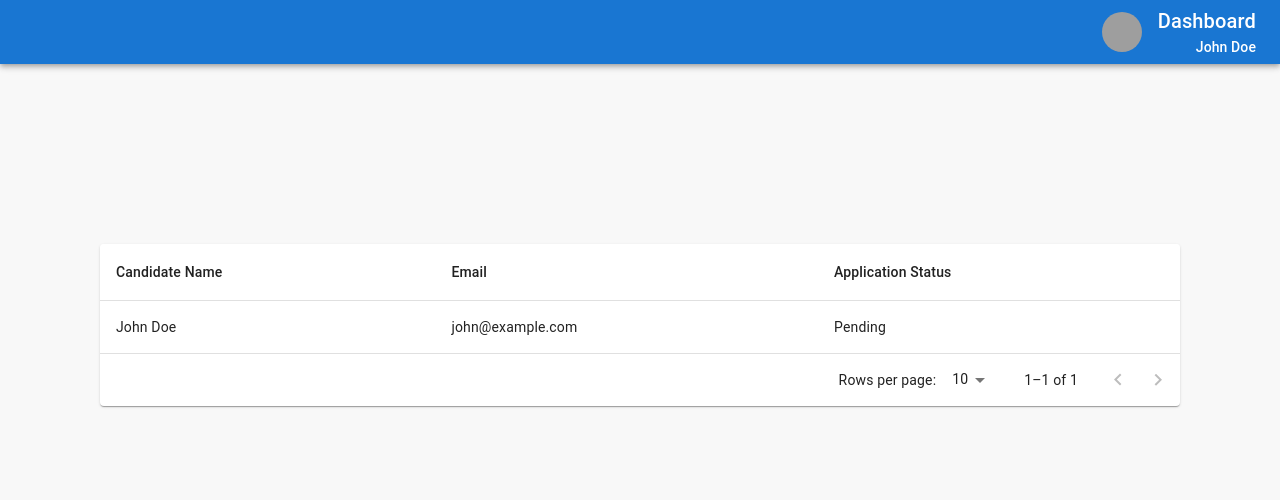
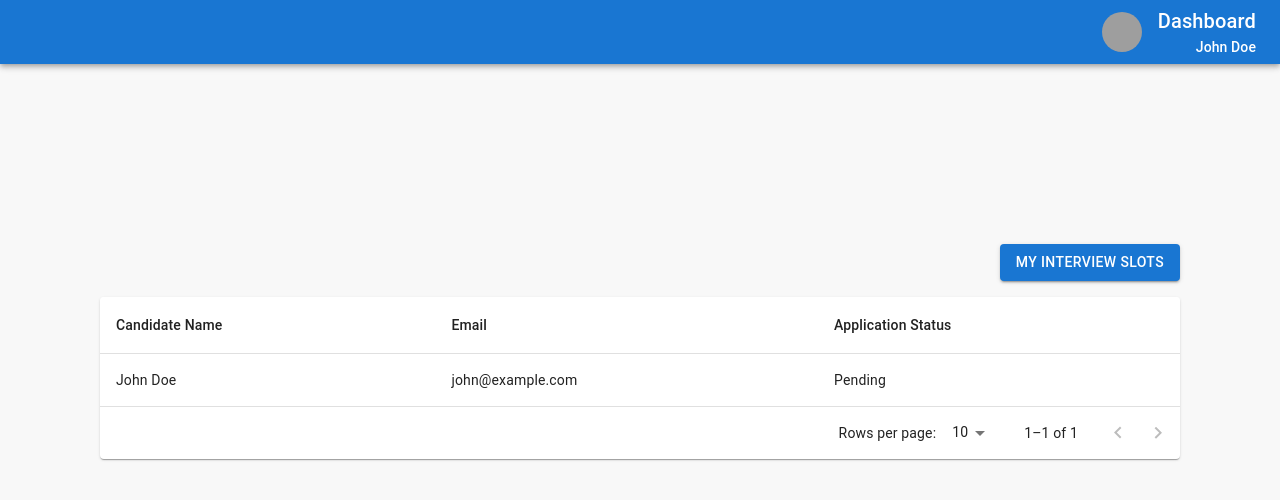
Before and after one commit to Abg4work/hackathon-frontend, a React (Vite) app: page /candidates in a window 1280 px wide. Shown: the top 500 px of the page. Built offline with nearby package versions, Linux system fonts and the light colour scheme; grey boxes are pictures that could not be loaded.

Commit message:
adds button to add interviewer slots

```diff
--- a/src/pages/CandidateListing/CandidateListing.tsx
+++ b/src/pages/CandidateListing/CandidateListing.tsx
@@ -7,7 +7,9 @@ import {
   TableHead,
   TableRow,
   Paper,
-  TablePagination
+  TablePagination,
+  Button,
+  Grid
 } from '@mui/material';
 import { useNavigate } from 'react-router';
 
@@ -50,8 +52,18 @@ const CandidateListing: React.FC = () => {
     navigate(`/candidates/${candidateId}`);
   };
 
+  const redirectToSlotManagement = () => {
+    navigate(`/slot-management`);
+  };
+
   return (
+    <>
+      <Grid container spacing={0}>
+        <Grid xs={12} textAlign={'right'} mb={2}>
+          <Button variant='contained' onClick={redirectToSlotManagement}>My Interview Slots</Button>
+        </Grid>
         <Paper sx={{ width: '100%', overflow: 'hidden' }}>
+          <Grid xs={12}>
             <TableContainer>
               <Table stickyHeader>
                 <TableHead>
@@ -88,7 +100,11 @@ const CandidateListing: React.FC = () => {
               onPageChange={handleChangePage}
               onRowsPerPageChange={handleChangeRowsPerPage}
             />
+          </Grid>
         </Paper>
+      </Grid>
+
+    </>
   );
 };
 
```
Lines whose indentation alone changed are shown as unchanged.
